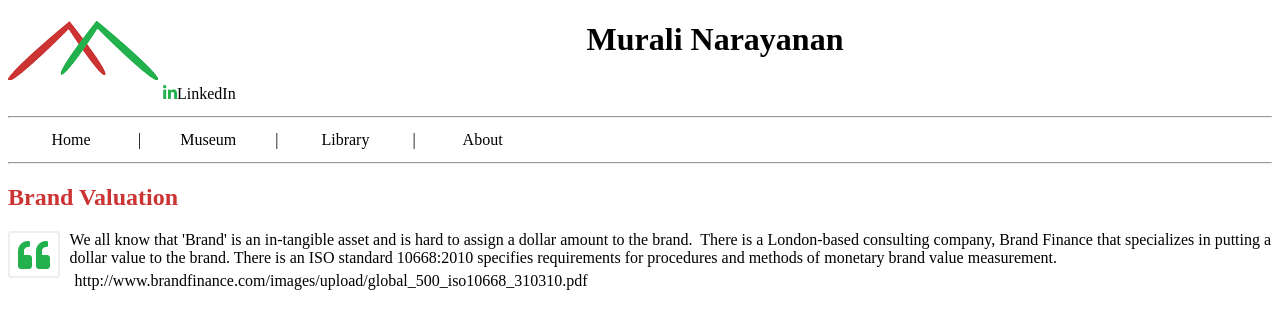
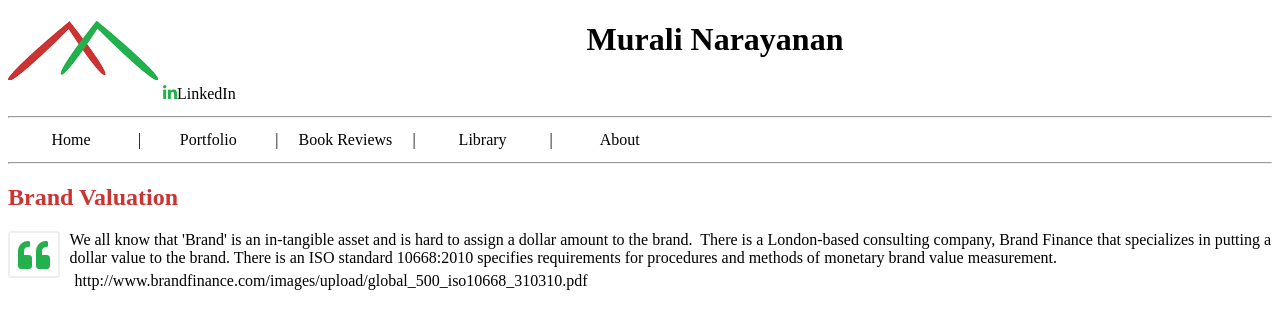
Before and after one commit to muralinarayanan/muralinarayanan.github.io, a Jekyll site: the page built from index.html, in a window 1280 px wide. Shown: the top 318 px of the page. Built offline with Jekyll 4.4.1, drawn with Linux system fonts in a browser that asks for light colours; some web fonts are replaced.

Commit message:
Updated layout

```diff
--- a/_layouts/default.html
+++ b/_layouts/default.html
@@ -26,8 +26,9 @@
 <nav>
 <hr>
 <a href="index.html" style="width:116px" target="_self">Home</a> |
-<a href="portfolio.html" style="width:116px">Museum</a>  |
-<a href="bookreview.html" style="width:116px">Library</a>  |
+<a href="portfolio.html" style="width:116px">Portfolio</a>  |
+<a href="bookreview.html" style="width:116px">Book Reviews</a>  |
+<a href="library.html" style="width:116px">Library</a>  |
 <a href="about.html" style="width:116px">About</a>
 </nav>
 <hr>
```
